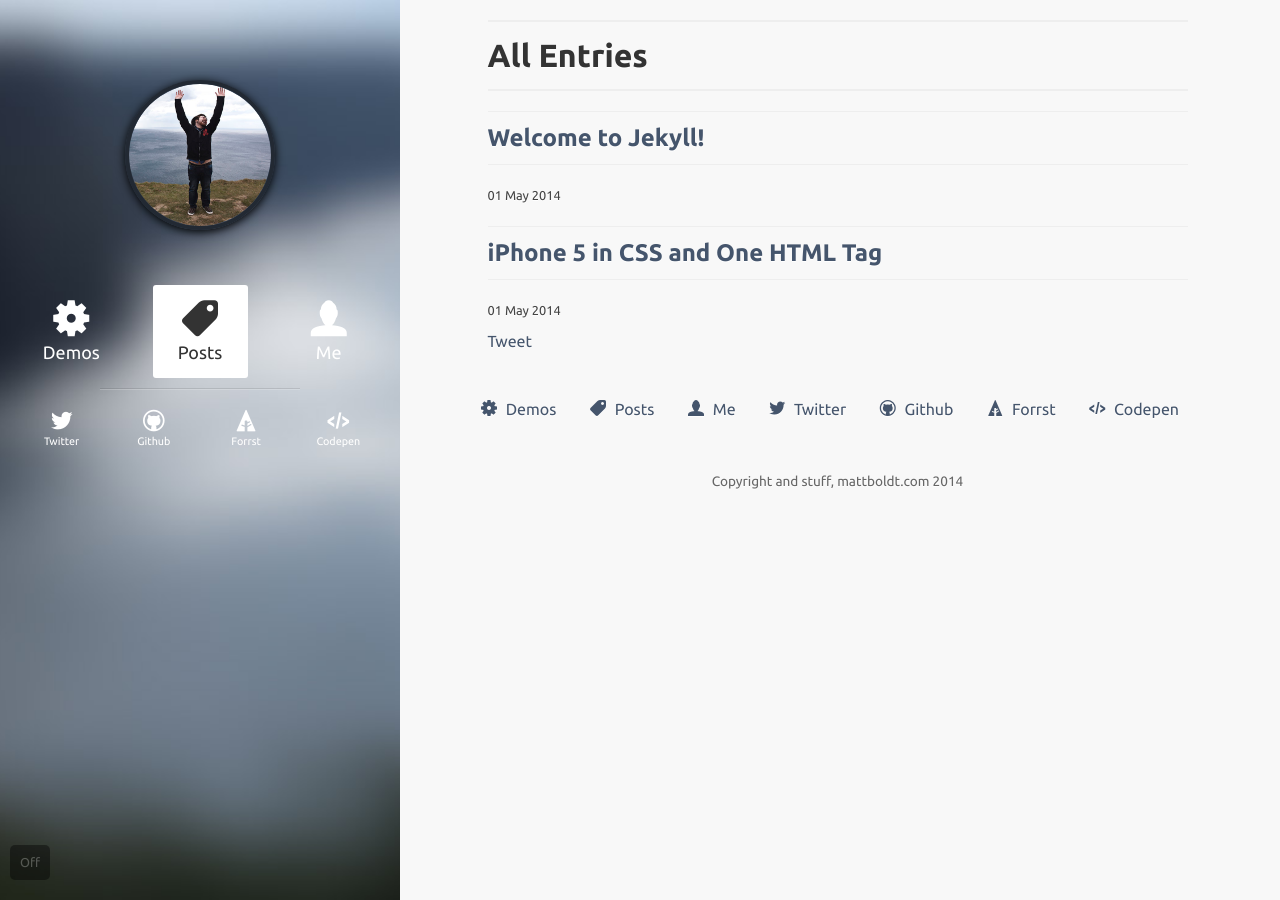
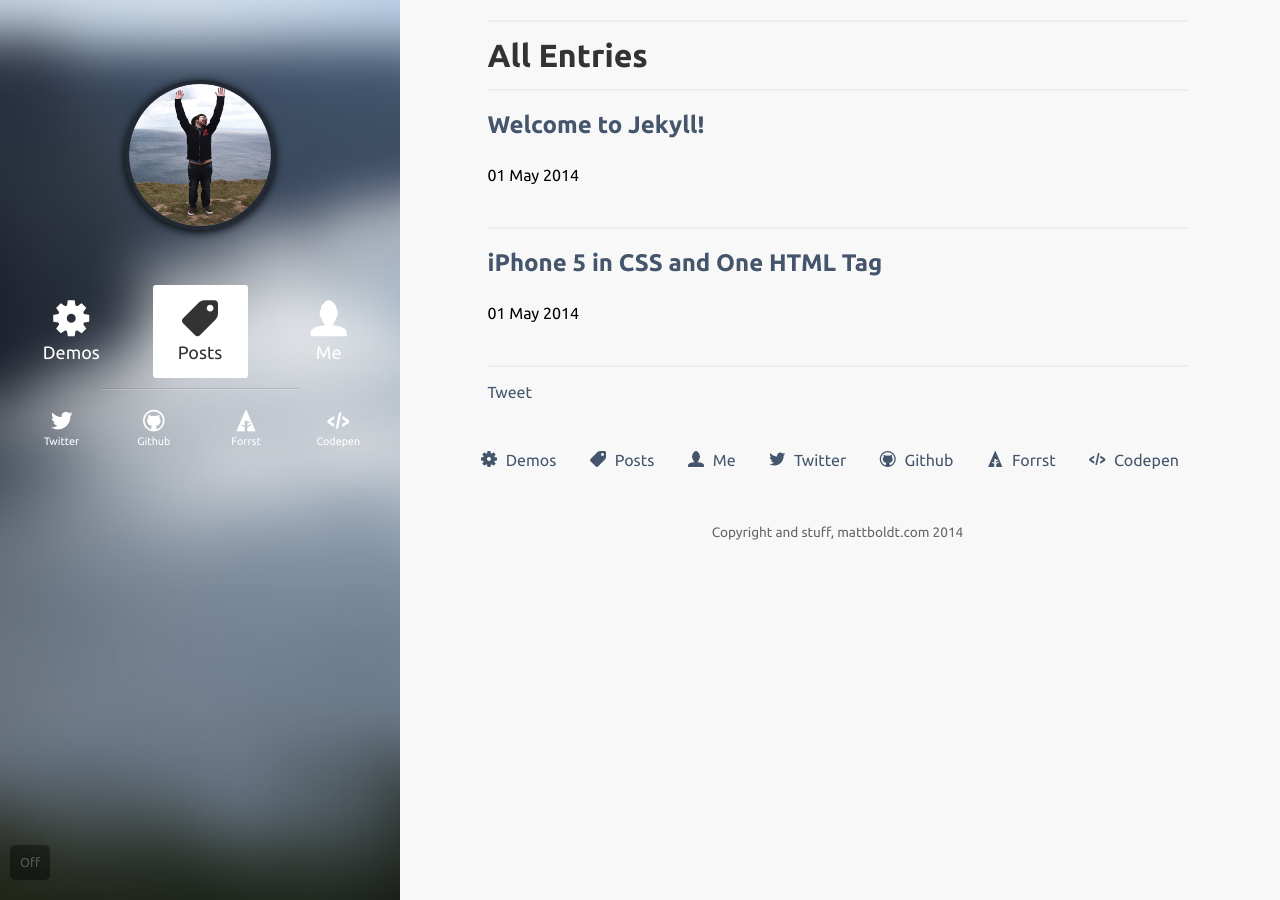
Before and after one commit to mattboldt/mattboldt.github.io, a Jekyll site: the page built from posts/index.html, in a window 1280 px wide. Built offline with Jekyll 4.4.1, drawn with Linux system fonts in a browser that asks for light colours; nearby versions of some CDN libraries; Markdown is read by kramdown in place of the engine named in the settings; comment, search, counter and statistics services are not loaded.

Commit message:
cleaned up posts list

```diff
--- a/css/_module.scss
+++ b/css/_module.scss
@@ -68,6 +68,7 @@
 }
 .module-body-list{
 	display: block;
+	margin:0 auto 1em;
 	li{
 		padding:0 0 1em 0;
 		border-bottom:#EEE 2px solid;
--- a/css/main.css
+++ b/css/main.css
@@ -590,7 +590,8 @@ h6, .h6 {
   text-align: left; }
 
 .module-body-list {
-  display: block; }
+  display: block;
+  margin: 0 auto 1em; }
   .module-body-list li {
     padding: 0 0 1em 0;
     border-bottom: #EEE 2px solid; }
--- a/index.html
+++ b/index.html
@@ -75,7 +75,7 @@ title: Your New Jekyll Site
             </div>
             <div class="media-desc">
                 <h3 class="h3">I'm Matt Boldt</h3>
-                <p>A 19-year-old web developer &amp; designer from Texas. I enjoy building things from scratch, writing pretty code, black coffee, and the oxford comma. Learn more <a href="/me/">about me</a>.</p>
+                <p>A web developer &amp; designer from Texas. I enjoy building things from scratch, writing pretty code, black coffee, and the oxford comma. Learn more <a href="/me/">about me</a>.</p>
             </div>
         </div>
     </div>
--- a/posts/index.html
+++ b/posts/index.html
@@ -19,18 +19,18 @@ title: Matt Boldt | Posts
 </div>
 
 <div class="module-body">
-	<div class="module-inner-wrap post">
+	<div class="module-inner-wrap">
 		<h1 class="h1 page-title">
 			All Entries
 		</h1>
-
-		<article>
+		<ul class="module-body-list">
             {% for post in site.posts %}
+            <li>
             	<h1 class="h2"><a href="{{ post.url }}">{{ post.title }}</a></h1>
-
-            	<span class="entry-info">{{ post.date | date_to_string }}</span>
+            	<p>{{ post.date | date_to_string }}</p>
+            </li>
             {% endfor %}
-        </article>
+        </ul>
 
 
         <a href="https://twitter.com/share" class="twitter-share-button" data-via="atMattb" data-count="none">Tweet</a>
```
